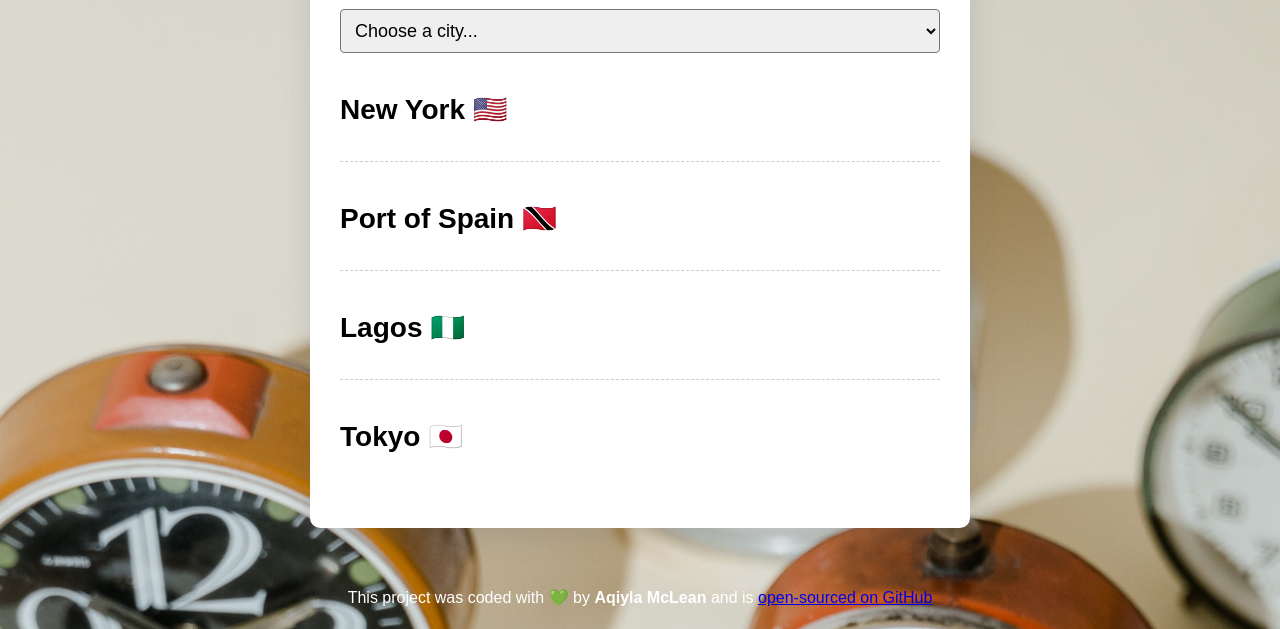
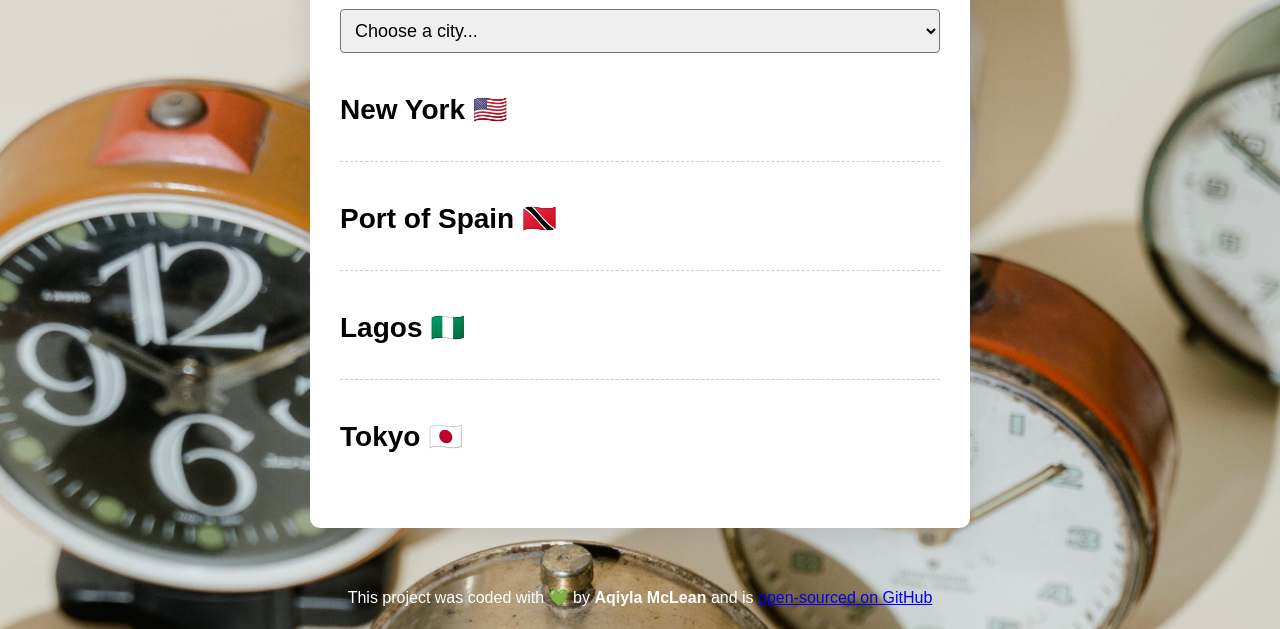
Before and after one commit to aqiyla/my-world-clock, a plain HTML site: page index.html in a window 1280 px wide. Shown: the part 171-800 px from the top of the page. Drawn offline with nearby package versions, Linux system fonts and the light colour scheme; a script that the page names is missing.

Commit message:
Cropped background image

```diff
--- a/css/style.css
+++ b/css/style.css
@@ -1,5 +1,5 @@
 body {
-  background-image: url("photos/oldclocks.jpg");
+  background-image: url("photos/oldclockss.jpg");
   background-repeat: no-repeat;
   background-size: cover;
   font-family: sans-serif;
```
Also changed, not shown: css/photos/oldclockss.jpg (added), 1 other file.
